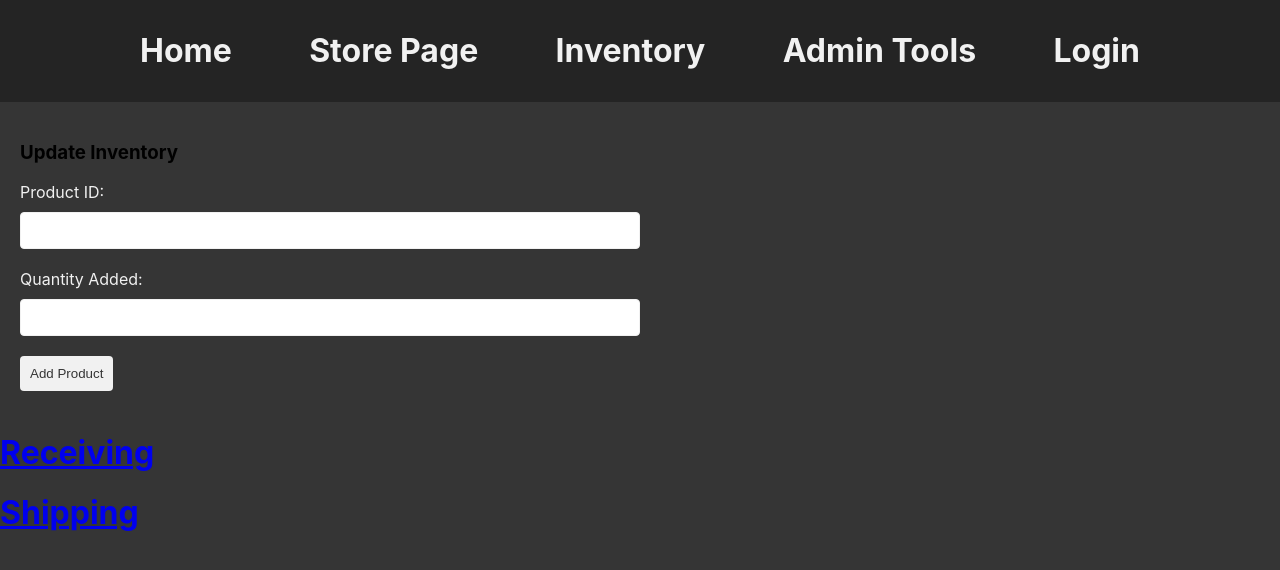
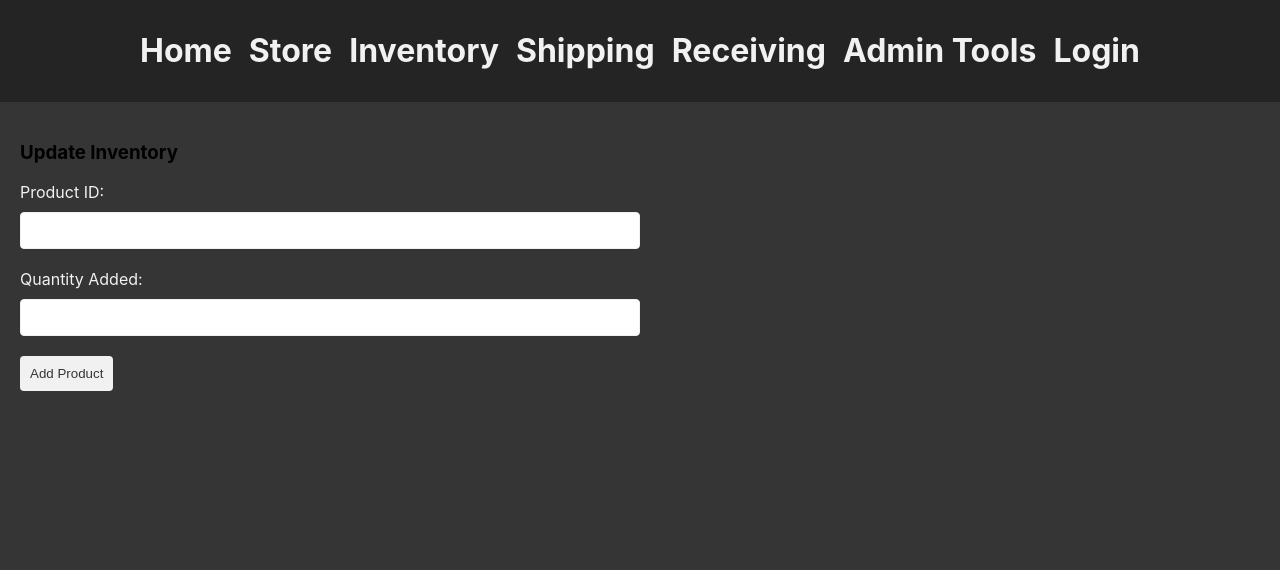
Before and after one commit to xrandox/NIU-CSCI467-Product-System, a React (Create React App) app in the folder src/frontend/: page /receiving in a window 1280 px wide. Shown: the top 570 px of the page. Built offline with nearby package versions, Linux system fonts and the light colour scheme; sample sign-in values are in the browser's storage.

Commit message:
Updated Navbar

```diff
--- a/src/frontend/src/App.js
+++ b/src/frontend/src/App.js
@@ -2,7 +2,7 @@
  * This file contains the frontend App
  */
 
-import { BrowserRouter, Routes, Route, Link } from "react-router-dom";
+import { BrowserRouter, Routes, Route } from "react-router-dom";
 
 //Pages and Components
 import Home from "./pages/Home";
@@ -12,7 +12,6 @@ import Login from "./pages/Login";
 import AdminTools from "./pages/AdminTools";
 import Profile from "./pages/Profile";
 import Navbar from "./components/Navbar";
-
 import Receiving from "./pages/Receiving";
 import Shipping from "./pages/Shipping";
 
@@ -29,17 +28,10 @@ function App() {
             <Route path="/login/" element={<Login />} />
             <Route path="/admin/" element={<AdminTools />} />
             <Route path="/profile/" element={<Profile />} />
-
             <Route path="/receiving/" element={<Receiving />} />
             <Route path="/shipping/" element={<Shipping />} />
           </Routes>
         </div>
-        <Link to="/receiving/">
-            <h1>Receiving</h1>
-        </Link>
-        <Link to="/shipping/">
-            <h1>Shipping</h1>
-        </Link>
       </BrowserRouter>
     </div>
   );
--- a/src/frontend/src/components/Navbar.js
+++ b/src/frontend/src/components/Navbar.js
@@ -2,8 +2,13 @@
  * This file contains the code for the Navbar component shown on every page
  */
 import { Link } from "react-router-dom";
+import jwt_decode from "jwt-decode";
 
 const Navbar = () => {
+    const token = localStorage.getItem("token");
+    const {role} = token ? jwt_decode(token) : "user";
+    console.log(role);
+
     return (
         <header>
         <div className="container">
@@ -11,14 +16,28 @@ const Navbar = () => {
                 <h1>Home</h1>
             </Link>
             <Link to="/store/">
-          <h1>Store Page</h1>
+                <h1>Store</h1>
             </Link>
+            {["employee", "admin"].includes(role) &&
                 <Link to="/inventory/">
                     <h1>Inventory</h1>
                 </Link>
+            }
+            {["employee", "admin"].includes(role) &&
+                <Link to="/shipping/">
+                    <h1>Shipping</h1>
+                </Link>
+            }
+            {["employee", "admin"].includes(role) &&
+                <Link to="/receiving/">
+                    <h1>Receiving</h1>
+                </Link>
+            }
+            {["admin"].includes(role) &&
                 <Link to="/admin/">
                     <h1>Admin Tools</h1>
                 </Link>
+            }
             <Link to="/login/">
                 <h1>Login</h1>
             </Link>
--- a/src/frontend/src/pages/Receiving.js
+++ b/src/frontend/src/pages/Receiving.js
@@ -39,13 +39,12 @@ const Receiving = () => {
         // Increment and update inventory
         try {
             const data = { "quantityTotal": (+quantity) + (+current_count)};
-            const resp = await axios.patch("/api/inventory/" + id, data);
+            await axios.patch("/api/inventory/" + id, data);
 
             setId("");
             setQuantity("");
             setErr(null);
             setEmptyFields([]);
-            //TODO: Implement success message(?)
         } catch (error) {
             setErr(error.toString());
         }
```
Lines whose indentation alone changed are shown as unchanged.
